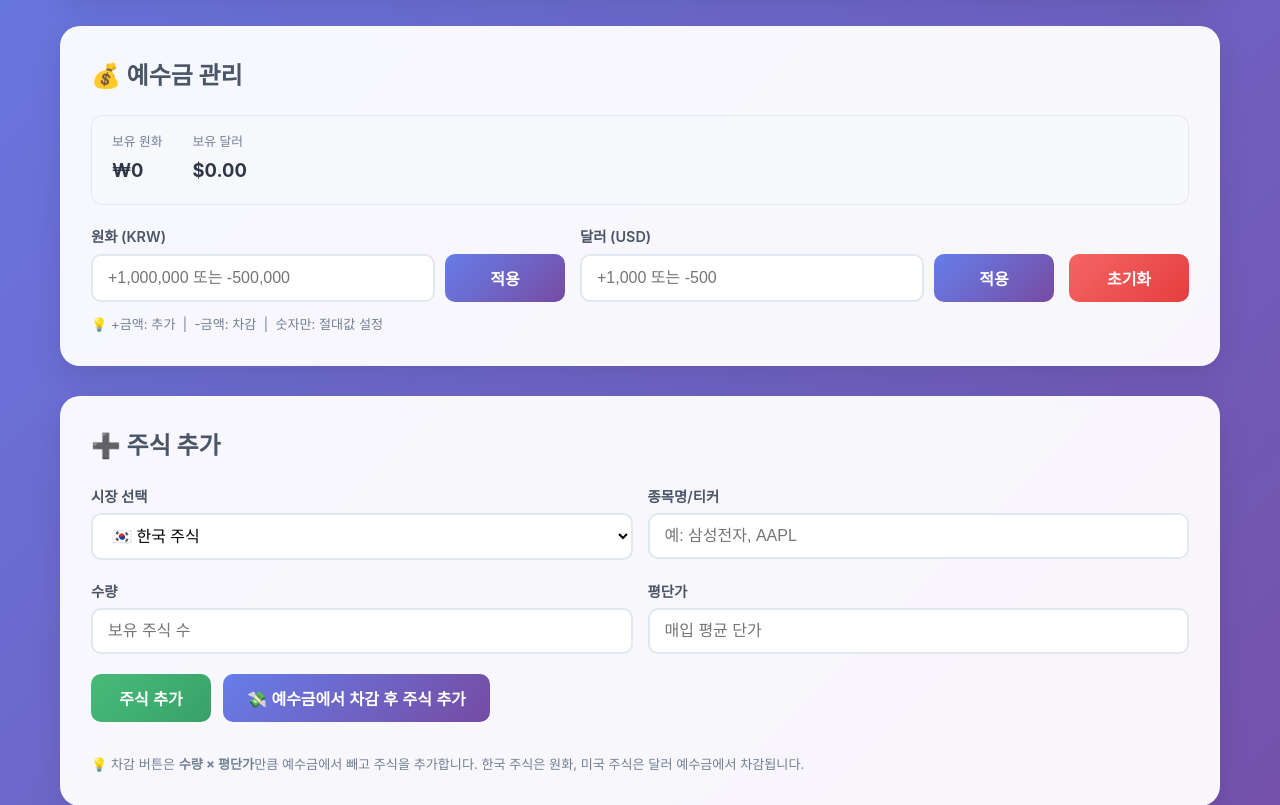
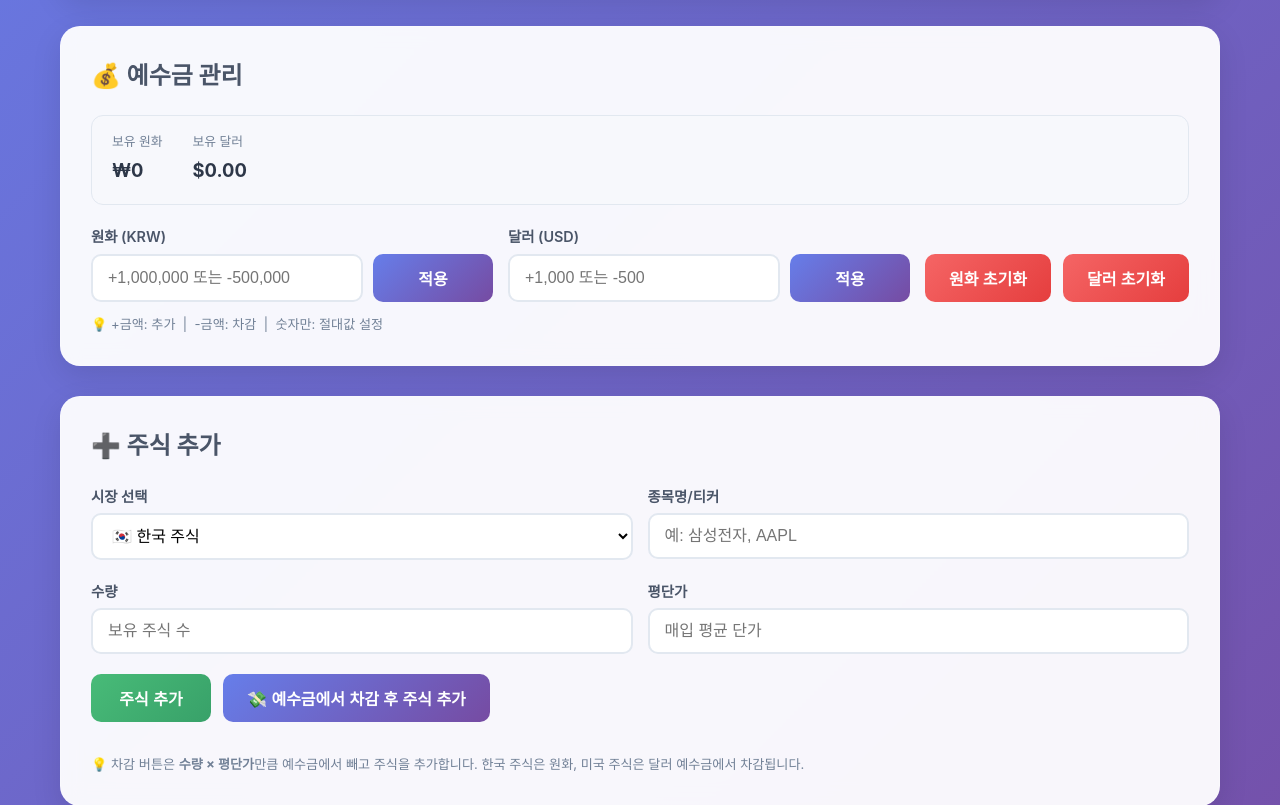
Before and after one commit to entarogit/asset-tracker, a Flask app: page / in a window 1280 px wide. Shown: the part 486-1291 px from the top of the page. Run offline with Flask 3, Linux system fonts and the light colour scheme; the visitor is signed in with stand-in values (Sample User, id 1); data that the repository does not hold is empty.

Commit message:
예수금 초기화 버튼을 원화/달러로 분리
- 기존 '초기화' 버튼(원화·달러 동시 초기화)을 '원화 초기화', '달러 초기화' 두 개로 분리
- resetCash()를 resetCashKRW(), resetCashUSD()로 분리하고 확인창 문구도 통화별로 구분
- setCash()에 undefined를 넘겨 해당 통화 키를 요청 body에서 제외 (반대쪽 예수금 보존)
- .cash-reset-actions 스타일 추가 (.add-stock-actions와 동일한 flex+wrap 패턴)

POST /api/cash가 cash_krw/cash_usd를 각각 Optional로 받아 전달된 값만
갱신하므로 백엔드 변경은 불필요.

Co-Authored-By: Claude Opus 5 <noreply@anthropic.com>
Claude-Session: https://claude.ai/code/session_01KVCfDjbiN7653skzWeGsYc

```diff
--- a/static/script.js
+++ b/static/script.js
@@ -485,10 +485,16 @@ async function updateCashUSD() {
     document.getElementById('cash-input-usd').value = '';
 }
 
-// 예수금 전체 초기화
-async function resetCash() {
-    if (!confirm('원화/달러 예수금을 모두 0으로 초기화하시겠습니까?')) return;
-    await setCash(0, 0);
+// 원화 예수금 초기화
+async function resetCashKRW() {
+    if (!confirm('원화 예수금을 0원으로 초기화하시겠습니까?')) return;
+    await setCash(0, undefined);
+}
+
+// 달러 예수금 초기화
+async function resetCashUSD() {
+    if (!confirm('달러 예수금을 $0으로 초기화하시겠습니까?')) return;
+    await setCash(undefined, 0);
 }
 
 // 포트폴리오 새로고침
--- a/static/style.css
+++ b/static/style.css
@@ -423,6 +423,12 @@ section h2 {
 
 .cash-input-row input {
     flex: 1;
+}
+
+.cash-reset-actions {
+    display: flex;
+    flex-wrap: wrap;
+    gap: 12px;
 }
 
 .cash-hint {
--- a/templates/index.html
+++ b/templates/index.html
@@ -88,8 +88,9 @@
                         <button onclick="updateCashUSD()" class="btn btn-primary">적용</button>
                     </div>
                 </div>
-                <div style="align-self: flex-end;">
-                    <button onclick="resetCash()" class="btn btn-danger">초기화</button>
+                <div class="cash-reset-actions">
+                    <button onclick="resetCashKRW()" class="btn btn-danger">원화 초기화</button>
+                    <button onclick="resetCashUSD()" class="btn btn-danger">달러 초기화</button>
                 </div>
             </div>
             <p class="cash-hint">💡 +금액: 추가 &nbsp;|&nbsp; -금액: 차감 &nbsp;|&nbsp; 숫자만: 절대값 설정</p>
```
